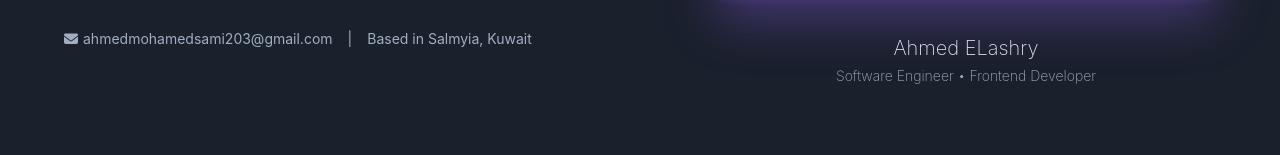
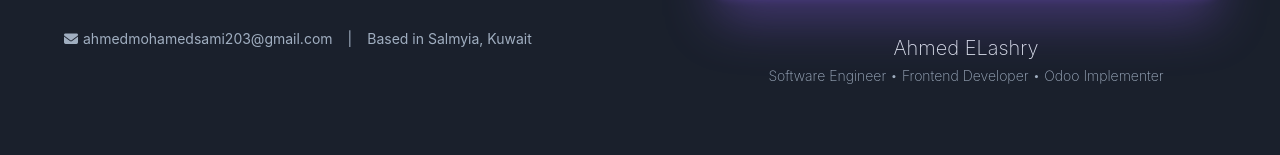
Before and after one commit to AAshry10/Ashry-Portfolio, a React (Create React App) app: page / in a window 1280 px wide. Shown: the part 642-797 px from the top of the page. Built offline with nearby package versions, Linux system fonts and the light colour scheme.

Commit message:
V . Avatar Info Update

```diff
--- a/src/components/Home/Home.jsx
+++ b/src/components/Home/Home.jsx
@@ -149,7 +149,7 @@ const Home = () => {
         />
         <div className="avatar-info">
           <h3>Ahmed ELashry</h3>
-          <p>Software Engineer • Frontend Developer</p>
+          <p>Software Engineer • Frontend Developer • Odoo Implementer</p>
         </div>
       </div>
     </section>
```
